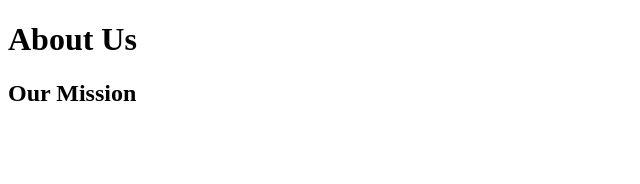
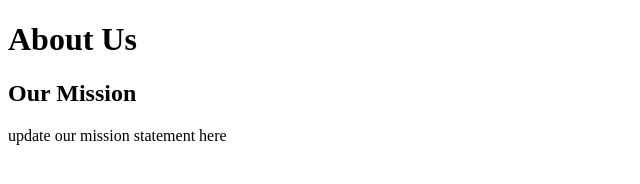
Before and after one commit to emadmoenes/task_git_sprints, a plain HTML site: page about.html in a window 1280 px wide. Shown: the whole page, without its empty margins (0-640 px from the left). Drawn offline with Linux system fonts and the light colour scheme.

Commit message:
Hotfix: Fix typo in about.html

```diff
--- a/about.html
+++ b/about.html
@@ -9,6 +9,7 @@
     <h1>About Us</h1>
     <section>
       <h2>Our Mission</h2>
+      <p>update our mission statement here</p>
     </section>
   </body>
 </html>
```
